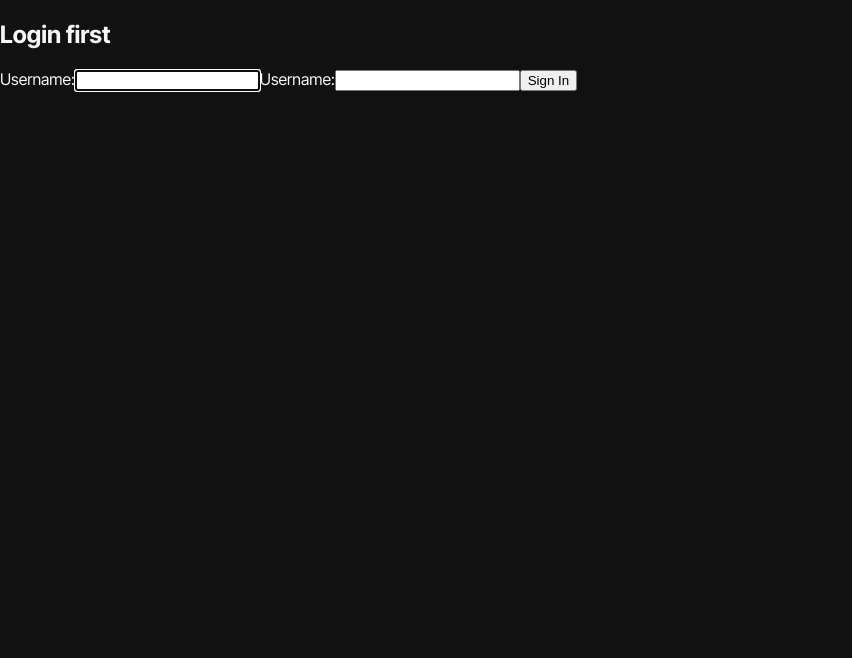
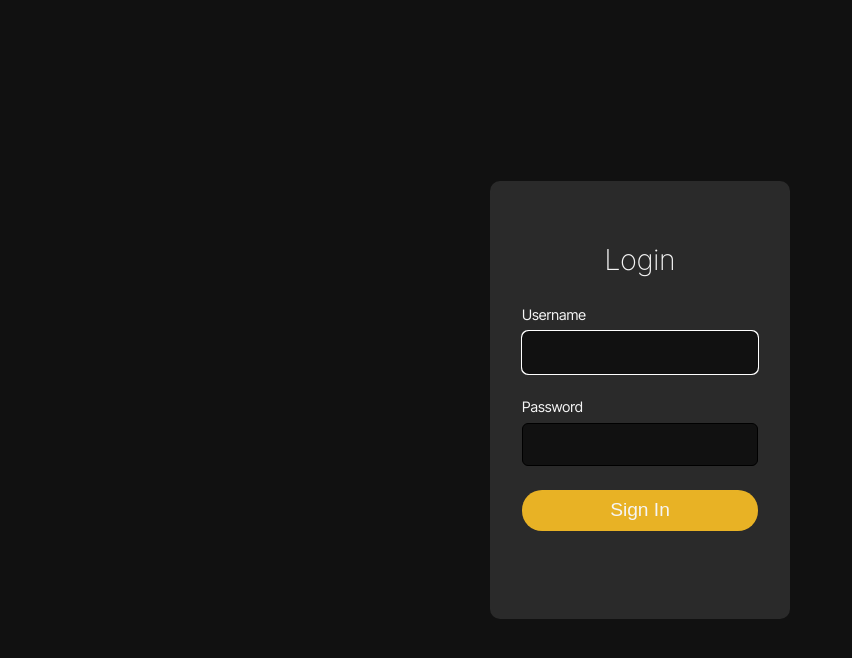
Before and after one commit to Lexeor/qr-restorator-admin, a React (Create React App) app: page /login in a window 1280 px wide. Shown: the top 658 px of the page, without its empty margins (0-852 px from the left). Built offline with nearby package versions, Linux system fonts and the light colour scheme.

Commit message:
Login screen markup changed

```diff
--- a/src/features/auth/Login.jsx
+++ b/src/features/auth/Login.jsx
@@ -56,35 +56,42 @@ function Login() {
   const content = isLoading ? (
     <h1>Loading...</h1>
   ) : (
+    <div className="login-wrapper">
       <section className="login">
-      <p ref={errRef} className={errMsg ? "errmsg" : "offscreen"}></p>
-
-      <h1>Login first</h1>
+        <h1>Login</h1>
 
         <form onSubmit={handleSubmit}>
-        <label htmlFor="username">Username:</label>
+          <div className="form-row">
+            <label htmlFor="username">Username</label>
             <input
               type="text"
               id="username"
+              className="large"
               ref={userRef}
               value={user}
               onChange={handleUserInput}
               autoComplete="off"
               required
             />
+          </div>
 
-        <label htmlFor="password">Username:</label>
+          <div className="form-row">
+            <label htmlFor="password">Password</label>
             <input
               type="password"
               id="password"
+              className="large"
               value={password}
               onChange={handlePasswordInput}
               required
             />
+          </div>
 
-        <button>Sign In</button>
+          <button className="btn-primary large">Sign In</button>
+          <p ref={errRef} className={errMsg ? "errmsg" : "offscreen"}></p>
         </form>
       </section>
+    </div>
   );
 
   return content;
--- /dev/null
+++ b/src/styles/_login.scss
@@ -0,0 +1,41 @@
+.login-wrapper {
+  width: 100vw;
+  min-height: 100vh;
+  display: flex;
+  justify-content: center;
+  align-items: center;
+  background: $color-background-dark;
+}
+
+.login {
+  display: flex;
+  flex-direction: column;
+  margin: auto auto;
+  width: 300px;
+  background-color: $color-secondary;
+  color: $text-light;
+  padding: 2em;
+  border-radius: $border-radius-s;
+
+  form {
+    display: flex;
+    flex-direction: column;
+    gap: 1.5em;
+  }
+
+  label {
+    font-size: 0.9em;
+  }
+
+  .form-row {
+    display: flex;
+    flex-direction: column;
+    gap: 0.5em;
+  }
+
+  h1 {
+    margin: 1em auto;
+    font-weight: 200;
+    font-size: 1.8em;
+  }
+}
--- a/src/styles/_variables.scss
+++ b/src/styles/_variables.scss
@@ -21,3 +21,4 @@ $border-radius-l-inner: 25px;
 $border-radius-m: 20px;
 $border-radius-m-inner: 15px;
 $border-radius-s: 10px;
+$border-radius-s-inner: 6px;
--- a/src/styles/main.css
+++ b/src/styles/main.css
@@ -72,6 +72,70 @@ main {
           mask-image: -webkit-radial-gradient(white, black);
 }
 
+.btn-primary {
+  background-color: #e8b225;
+  border: 0;
+  color: whitesmoke;
+  padding: 0.5em 1em;
+  width: 100%;
+  border-radius: 20px;
+}
+.btn-primary.large {
+  font-size: 1.2rem;
+}
+
+input[type=text],
+input[type=password] {
+  width: 100%;
+  padding: 0.5em;
+  border-radius: 6px;
+  border: 1px solid black;
+  background-color: #111111;
+  color: whitesmoke;
+}
+input[type=text].large,
+input[type=password].large {
+  font-size: 1.2em;
+}
+
+.login-wrapper {
+  width: 100vw;
+  min-height: 100vh;
+  display: flex;
+  justify-content: center;
+  align-items: center;
+  background: #111111;
+}
+
+.login {
+  display: flex;
+  flex-direction: column;
+  margin: auto auto;
+  width: 300px;
+  background-color: #2a2a2a;
+  color: whitesmoke;
+  padding: 2em;
+  border-radius: 10px;
+}
+.login form {
+  display: flex;
+  flex-direction: column;
+  gap: 1.5em;
+}
+.login label {
+  font-size: 0.9em;
+}
+.login .form-row {
+  display: flex;
+  flex-direction: column;
+  gap: 0.5em;
+}
+.login h1 {
+  margin: 1em auto;
+  font-weight: 200;
+  font-size: 1.8em;
+}
+
 aside {
   width: 200px;
   color: #959595;
@@ -131,10 +195,6 @@ aside li i {
   position: absolute;
 }
 
-.selector-dummy {
-  flex-grow: 1;
-}
-
 .top-panel {
   height: 70px;
   width: 100%;
--- a/src/styles/main.scss
+++ b/src/styles/main.scss
@@ -85,5 +85,36 @@ main {
   mask-image: -webkit-radial-gradient(white, black);
 }
 
+// Buttons
+
+.btn-primary {
+  background-color: $color-primary;
+  border: 0;
+  color: $text-light;
+  padding: 0.5em 1em;
+  width: 100%;
+  border-radius: $border-radius-m;
+
+  &.large {
+    font-size: 1.2rem;
+  }
+}
+
+// Inputs
+input[type="text"],
+input[type="password"] {
+  width: 100%;
+  padding: 0.5em;
+  border-radius: $border-radius-s-inner;
+  border: 1px solid black;
+  background-color: $color-background-dark;
+  color: $text-light;
+
+  &.large {
+    font-size: 1.2em;
+  }
+}
+
+@import "./login";
 @import "./sidebar";
 @import "./top-panel";
```
Also changed, not shown: 1 other file (tests, documents, lock files or other folders). Lines whose indentation alone changed are shown as unchanged.
